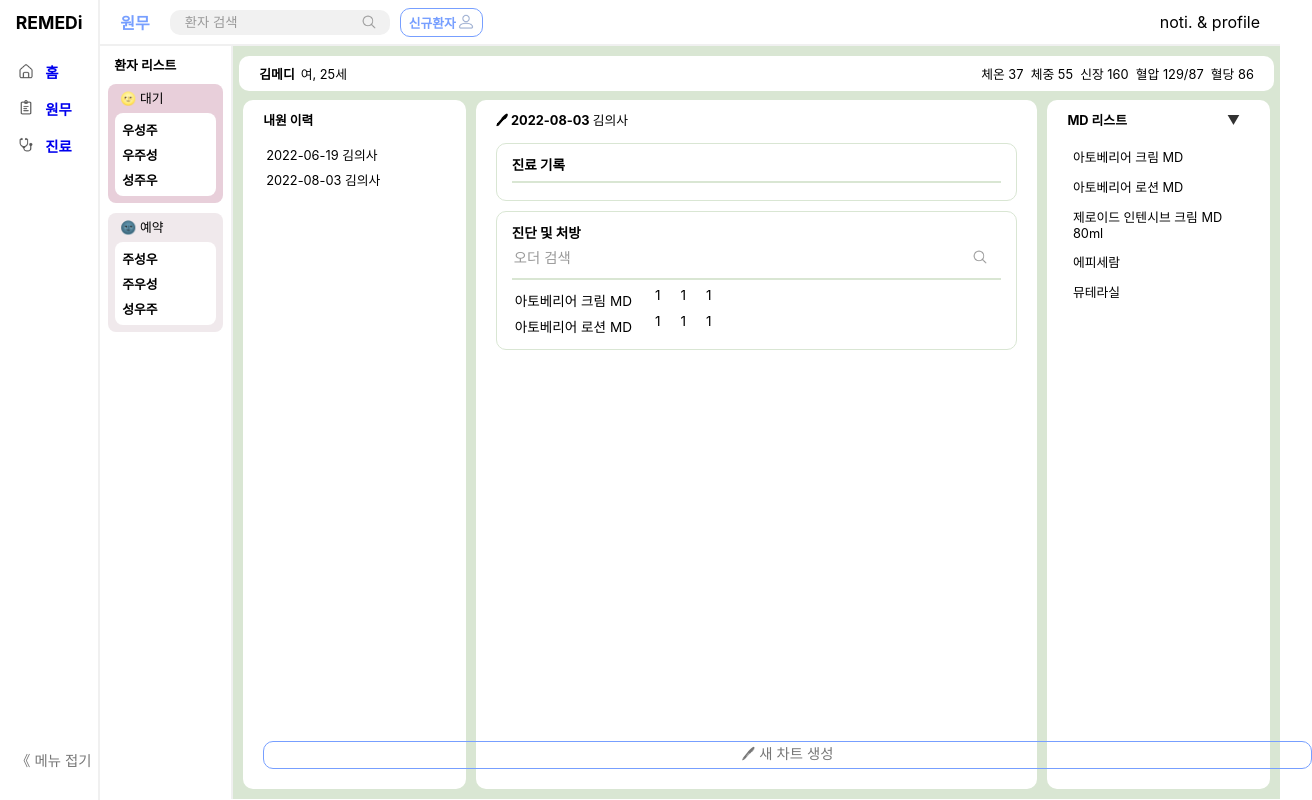
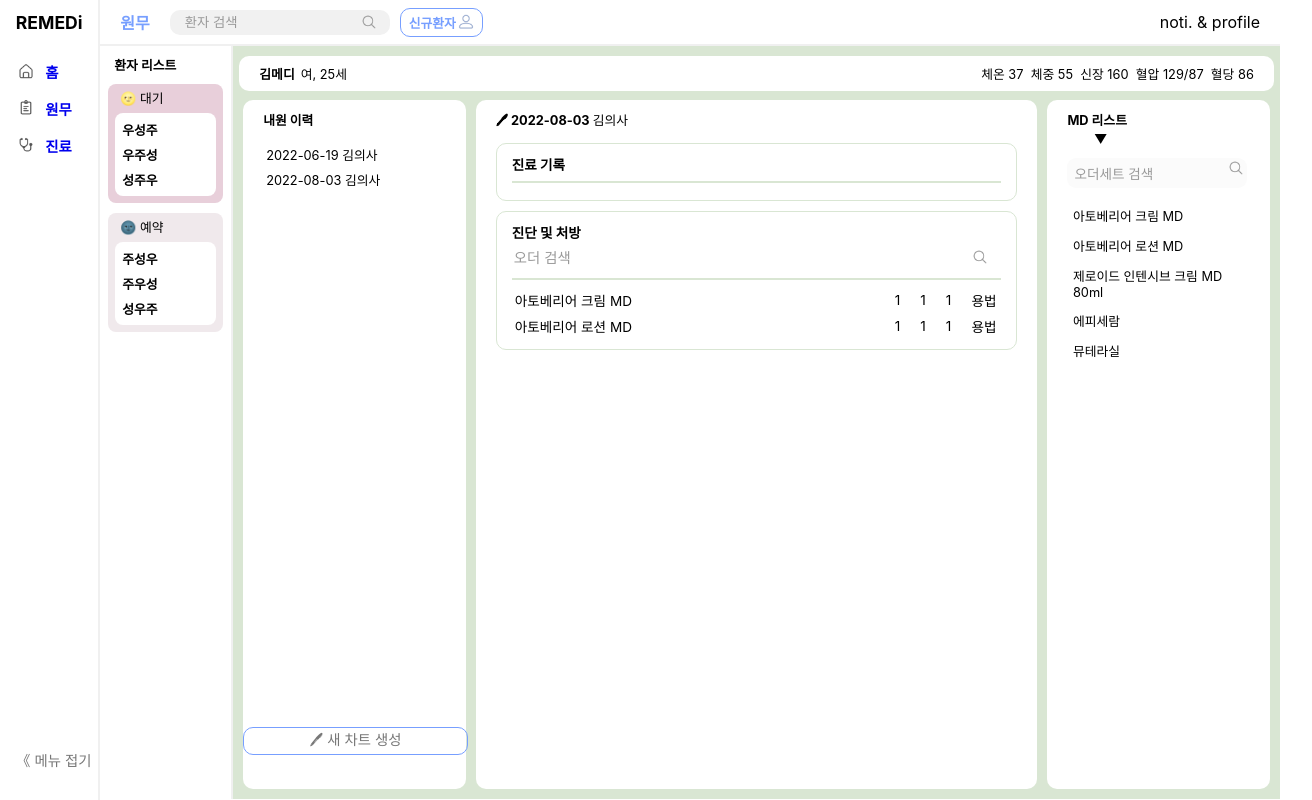
Before and after one commit to Remedi2022/EMR_frontend, a React (Create React App) app: page /examination in a window 1280 px wide. Shown: the whole page, 1312 px wide, since content can reach past the window. Built offline with nearby package versions, Linux system fonts and the light colour scheme.

Commit message:
진단페이지 토글구현 빼고 완료

```diff
--- a/src/App.js
+++ b/src/App.js
@@ -5,36 +5,30 @@ import { BrowserRouter, Routes, Route } from 'react-router-dom';
 import Home from './pages/Home';
 import Administration from './pages/Administration'
 import Login from './pages/Login';
-import Register from './pages/Register';
-import Payment from './pages/Examination';
-// import Payment from './pages/Payment';
+import SignUp from './pages/SignUp';
+import Examination from './pages/Examination';
+import Payment from './pages/Payment';
 
 
 function App() {
   return (
 
-
-
-
     <div className='App'>
     <BrowserRouter>
       <Routes>
-      <Route path="/" element={<Home />}></Route>
-      <Route path="/administration/*" element={<Administration />}></Route>
-      <Route path="/examination/*" element={<Payment />}></Route>
 
-        {/* <Route path="/" component={ Home } />
-        <Route path="/administration" component={ Administration } />   */}
+        <Route path="/" element={<Home />}></Route>
+        <Route path="/administration/*" element={<Administration />}></Route>
+        <Route path="/examination/*" element={<Examination />}></Route>
+        <Route path="/payment/*" element={<Payment />}></Route>
+
       </Routes>
-
     </BrowserRouter>
-
   </div>
 
 
     // <Home />
     // <Login />
-    // <Register />
     // <Administration />
 
     // <div className='App'>
--- a/src/pages/Examination.css
+++ b/src/pages/Examination.css
@@ -66,15 +66,16 @@
     padding: 10px 20px;
     border-radius: 10px;
     margin: 10px 0 10px 10px;
-    /* display: flex; */
-    /* align-items: center; */
+    align-items: center;
     justify-content: space-between;
+    position: relative;
 }
 
 .visitList {
-    padding-left: 0;
+    padding-left: 0;    /* 없어도 됨*/
     /* display: flex; */
 }
+
 
 .addChart {
     border: 1px solid #779FFF;
@@ -82,11 +83,13 @@
     width: 100%;
     font-size: 0.9rem;
     position: absolute;
-    bottom: 30px;
+    /* align-self: flex-end; */
     flex-grow: 1;
     color: #777;
     text-align: center;
     cursor: pointer;
+    bottom: 5%;
+    left: 0%;
 }
 
 .examinationWrapper {
@@ -130,55 +133,6 @@
     color: #94AA95;
 }
 
-.divider {
-    border: 1px solid #d9e6d3;
-    /* background-color: #d6dcea; */
-}
-
-
-
-.MDList {
-    flex: 7;
-    background-color: #fff;
-    font-size: 0.8rem;
-    /* display: flex; */
-    padding: 10px 20px;
-    border-radius: 10px;
-    margin: 10px 10px 10px 0;
-    /* display: flex; */
-    /* align-items: center; */
-    justify-content: space-between;
-
-
-}
-
-
-.mdlistToggle{
-    margin-left: 100px;
-    color:rgb(50, 50, 50);
-    cursor: pointer;
-}
-
-.mdlistItem{
-        padding: 5.5px;
-        cursor: pointer;
-        display: flex;
-        align-items: center;
-        border-radius: 7px;
-}
-
-.mdlistItem.active,
-.mdlistItem:hover{
-    background-color: rgb(241, 241, 241);
-}
-
-.mdItem{
-    padding: 3px;
-    display: flex;
-    align-items: center;
-    border-radius: 10px;
-}
-
 .order-search-field{
     width: 100%;
     height: 30px;
@@ -190,26 +144,103 @@
     font-size: 0.9rem;
 }
 
+.divider {
+    border: 1px solid #d9e6d3;
+}
+
+.MDPrescription{
+    display: flex;
+    align-items: center;
+    justify-content: space-between;
+    margin-right: 5px;
+}
+
+.MDItem{
+    padding: 3px;
+    display: flex;
+    align-items: center;
+    border-radius: 10px;
+}
+
+.amountList{
+    display: flex;
+    padding-right: -10px;
+    align-items: center;
+    /* margin-left: 90px; */
+}
+
+.amount{
+    padding-left: 20px;
+}
+
+.MDList {
+    flex: 7;
+    background-color: #fff;
+    font-size: 0.8rem;
+    display: flex;
+    padding: 10px 20px;
+    border-radius: 10px;
+    margin: 10px 10px 10px 0;
+    /* justify-content: space-between; */
+    flex-direction: column;
+    cursor: pointer;
+}
+
+.md-search-field{
+    width: 100%;
+    height: 30px;
+    margin: 10px;
+    margin-left: 0px;
+    margin-bottom: 0px;
+    padding: 5px 55px 3px 7px;
+    border: none;
+    border-radius: 9px;
+    outline-style: none;
+    background-color: rgb(251, 251, 251);;
+    font-size: 0.85rem;
+}
+
+.mdHistory{
+    flex: 7;
+    background-color: #fff;
+    font-size: 0.8rem;
+    /* display: flex; */
+    /* padding: 10px 20px; */
+    border-radius: 10px;
+    align-items: center;
+    justify-content: space-between;
+    position: relative;
+}
+
+.MDListToggle{
+    /* margin-left: 10px; */
+    color:rgb(50, 50, 50);
+    cursor: pointer;
+}
+
+.MDListWrapper{
+    display: flex;
+    position:absolute;
+}
+
+
+.MDListItem{
+        padding: 5.5px;
+        /* padding-left: 0px; */
+        cursor: pointer;
+        display: flex;
+        align-items: center;
+        border-radius: 7px;
+}
+
+.MDListItem.active,
+.MDListItem:hover{
+    background-color: rgb(241, 241, 241);
+}
+
 .shortDivider{
     /* display: flex; */
     /* flex-direction: row; */
     border: 0.5px solid #d9e6d3;
     width:90%;
 }
-
-.mdAmount{
-    display: flex;
-    /* flex-direction: row; */
-}
-.amount{
-    /* display: flex;
-    flex-direction: row; */
-    /* margin-left: 100px; */
-    padding-left: 20px;
-    /* text-decoration: underline; */
-}
-
-.amounts{
-    display: flex;
-    padding-right: -10px;
-}
--- a/src/pages/Examination.jsx
+++ b/src/pages/Examination.jsx
@@ -25,9 +25,9 @@ function Content() {
                             2022-08-03 김의사
                         </li>
                     </ul>
-                    <div className="addChart">
+                    <span className="addChart">
                         🖊 새 차트 생성
-                    </div>
+                    </span>
                 </div>
 
                 <div className="examinationWrapper">
@@ -46,25 +46,28 @@ function Content() {
                             </button>
                         </form>
                         <hr className="divider"></hr>
-                        <div className="mdAmount">
-                            <li className='mdItem'>
+
+                        <div className="MDPrescription">
+                            <li className='MDItem'>
                                 아토베리어 크림 MD
                             </li>
-                            <div className="amounts">
+                            <div className="amountList">
                                 <span className="amount">1</span>
                                 <span className="amount">1</span>
                                 <span className="amount">1</span>
+                                <span className="amount">용법</span>
                             </div>
                         </div>
 
-                        <div className="mdAmount">
-                            <li className='mdItem'>
+                        <div className="MDPrescription">
+                            <li className='MDItem'>
                                 아토베리어 로션 MD
                             </li>
-                            <div className="amounts">
+                            <div className="amountList">
                                 <span className="amount">1</span>
                                 <span className="amount">1</span>
                                 <span className="amount">1</span>
+                                <span className="amount">용법</span>
                             </div>
                         </div>
 
@@ -72,32 +75,40 @@ function Content() {
                 </div>
 
                 <div className="MDList">
-                    <span className="title">MD 리스트</span>
-                    <span className="mdlistToggle">▼ </span>
+
+                    <span className="title">MD 리스트ㅤㅤㅤㅤㅤㅤㅤㅤㅤㅤㅤㅤ ▼</span>
+                    <form className="form" action="/" method="GET">
+                        <input className="md-search-field" type="search" placeholder="오더세트 검색"/>
+                        <button className="search-button" type="submit">
+                            <img className='searchIcon' src={ process.env.PUBLIC_URL + '/icons/search50_999.png' } />
+                        </button>
+                    </form>
+                    <div className="mdHistory">
                         <ul className='visitList'>
-                        <li className='mdlistItem'>
+                            <li className='MDListItem'>
                                 아토베리어 크림 MD
                             </li>
-                        <li className='mdlistItem'>
+                            <li className='MDListItem'>
                                 아토베리어 로션 MD
                             </li>
-                        <li className='mdlistItem'>
+                            <li className='MDListItem'>
                                     제로이드 인텐시브 크림 MD 80ml
                             </li>
-                        <li className='mdlistItem'>
+                            <li className='MDListItem'>
                                     에피세람
                             </li>
-                        <li className='mdlistItem'>
+                            <li className='MDListItem'>
                                     뮤테라실
                             </li>
                         </ul>
                     </div>
                 </div>
             </div>
+        </div>
     )
 }
 
-export default function Payment() {
+export default function Examination() {
     return (
         <div className="Payment">
             <div className="container">
--- a/src/pages/Home.css
+++ b/src/pages/Home.css
@@ -48,13 +48,26 @@
 }
 
 .homeMenuItem button {
-    align-self: flex-end;
+    /* align-self: flex-end; */
+    flex-direction: row;
     padding: 10px 20px;
     border-radius: 10px;
     border: none;
     background-color: rgb(231, 231, 231);
     font-weight: bold;
+    cursor: pointer;
 }
+
+.homeMenuButton{
+    align-self: flex-end;
+}
+
+/* .homeMenuItem button:active, */
+.homeMenuItem button:hover{
+    /*  // 버튼 색 바꾸는 것 background-color: ; */
+    color:#779FFF;
+}
+
 
 /* .others {
     flex: 10;
--- a/src/pages/Register.css
+++ b/src/pages/SignUp.css
@@ -1,4 +1,4 @@
-.registerHome{
+.signUpHome{
     width:100vw;
     height:100vh;
     background-color: #d6dcea;
@@ -7,14 +7,14 @@
     justify-content: center;    /*loginContentBox창을 가운데 정렬하기 위해 부모요소에 작성*/
 }
 
-.registerContentBox{
+.signUpContentBox{
     background-color:white;
     border-radius: 5%;
     width: 390px;
     height: 550px;
 }
 
-.registerContent{
+.signUpContent{
     padding: 90px 20px 50px 40px;
 }
 
@@ -96,7 +96,7 @@
 }
 
 
-.buttonWrapperRegister{
+.buttonWrapperSignUp{
     padding-top: 45px;
 }
 
--- a/src/pages/Register.jsx
+++ b/src/pages/SignUp.jsx
@@ -1,12 +1,12 @@
-import './Register.css';
+import './SignUp.css';
 
 
-export default function Register(){
+export default function SignUp(){
     return(
-        <div className="registerHome">
-        {/* <div className="registerContainer"> */}
-            <div className="registerContentBox">
-                <div className="registerContent">
+        <div className="signUpHome">
+        {/* <div className="signUpContainer"> */}
+            <div className="signUpContentBox">
+                <div className="signUpContent">
                     <span className="remedi"> REMEDi </span>
 
                     <div className="inputWrapper">
@@ -54,7 +54,7 @@ export default function Register(){
                         </div>
                     </div>
 
-                    <div className="buttonWrapperRegister">
+                    <div className="buttonWrapperSignUp">
                         <button className="Button">회원가입</button>
                     </div>
 
```
Also changed, not shown: src/components/LeftNav/LeftNav.jsx (+9 -3 lines), src/pages/Administration.jsx (+10 -8 lines), src/pages/Home.jsx (+10 -2 lines), 1 other file (tests, documents, lock files or other folders). Lines whose indentation alone changed are shown as unchanged.
